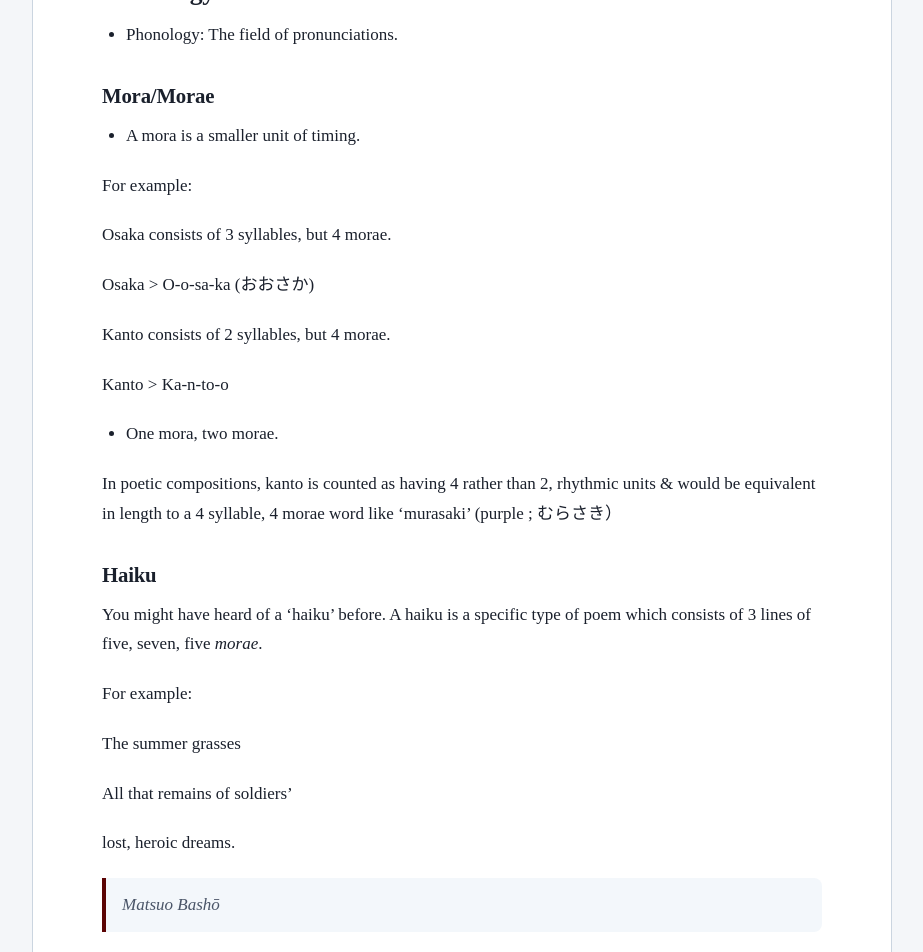
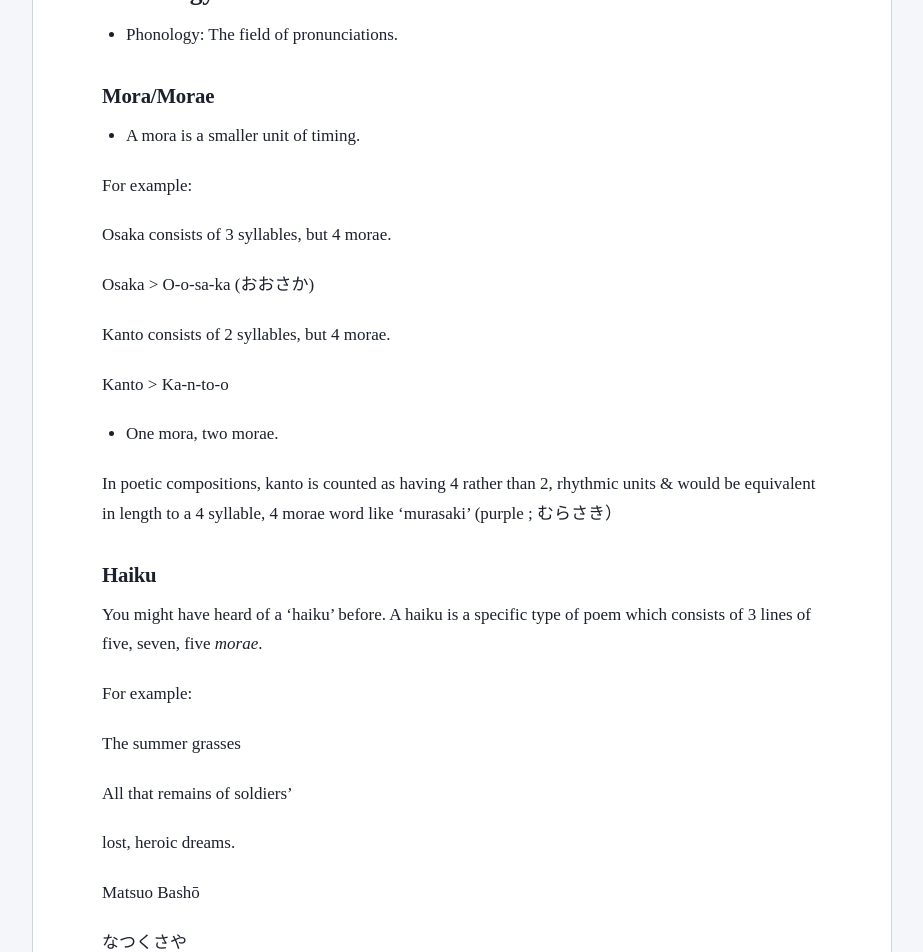
Before and after one commit to pennie26/pennie26.github.io, a Jekyll site: the page built from _posts/2026/05/31/2026-07-07-the-japanese-language.md, in a window 1280 px wide. Shown: the part 5448-6400 px from the top of the page, without its empty margins (178-1101 px from the left). Built offline with Jekyll 4.4.1, drawn with Linux system fonts in a browser that asks for light colours.

```diff
--- a/_posts/2026/05/31/2026-07-07-the-japanese-language.md
+++ b/_posts/2026/05/31/2026-07-07-the-japanese-language.md
@@ -123,7 +123,7 @@ All that remains of soldiers'
 
 lost, heroic dreams.
 
-> Matsuo Bashō
+Matsuo Bashō
 
 なつくさや
 
```
